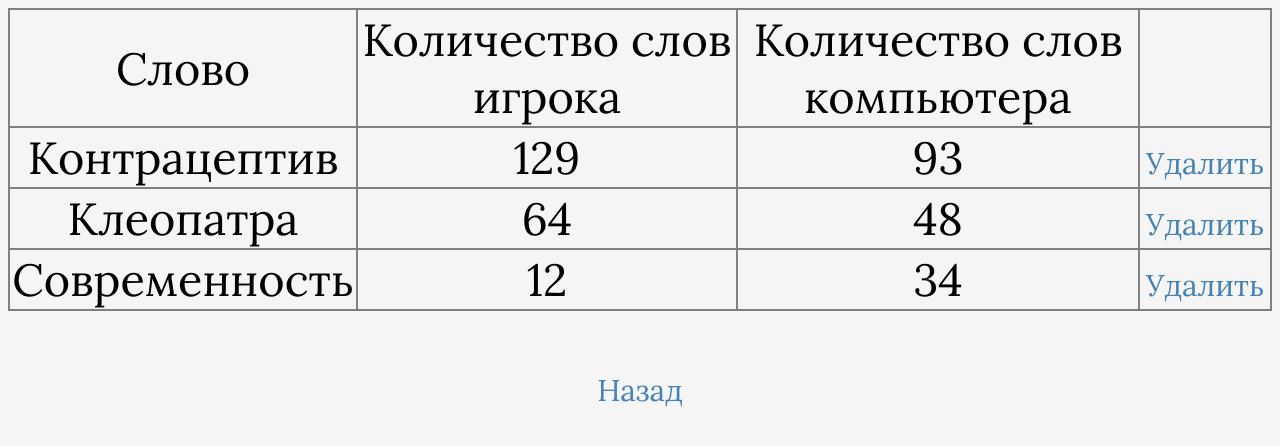
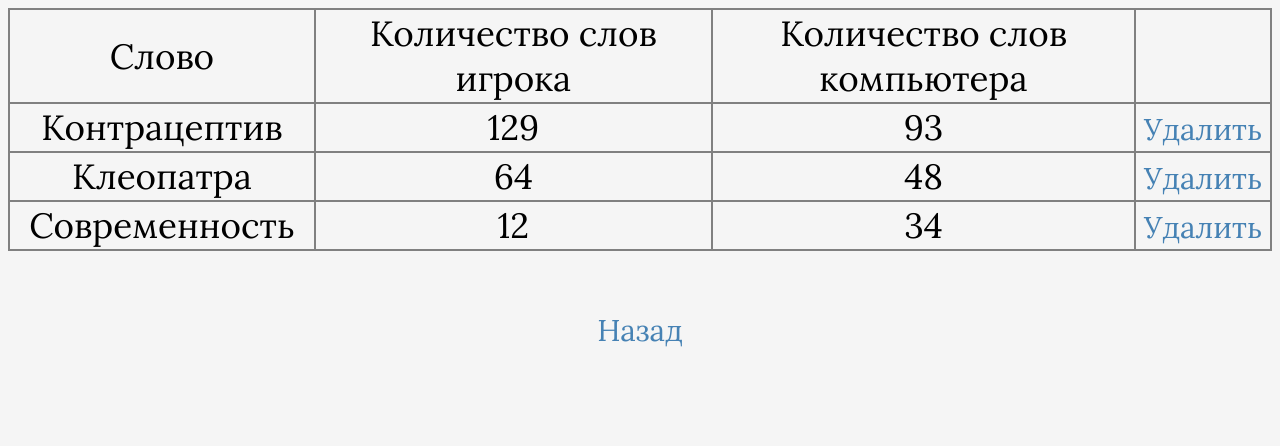
Before and after one commit to Spaceoceanoutlook/Words, a Django app: page /savedgames/ in a window 1280 px wide. Shown: the top 446 px of the page. Run offline with Django 4.2, Linux system fonts and the light colour scheme; data comes from the database, SQL or seed files in the repository; both versions use the stored data as it was after the commit.

Commit message:
edit font size

```diff
--- a/WordGame/word_game/static/css/styles.css
+++ b/WordGame/word_game/static/css/styles.css
@@ -31,11 +31,11 @@ button {
 table {
     margin: auto;
     border-collapse: collapse;
-
 }
 
 td {
     text-align: center;
     border: 2px solid;
     border-color: gray;
+    font-size: 35px
 }
```
Also changed, not shown: WordGame/db.sqlite3.
